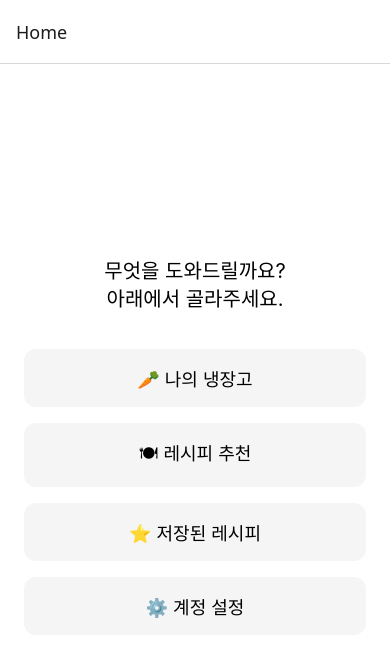
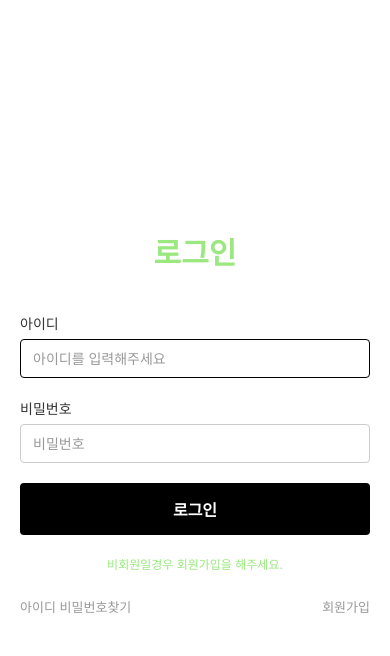
Before and after one commit to zhrldnpftl/DKU-OpenSource-Team12, a React Native app: screen /Login in a window 390 px wide. Shown: the top 656 px of the page. Built offline with nearby package versions, Linux system fonts and the light colour scheme.

Commit message:
[지민_0516] 초기 로그인 화면 및 기본 네비게이션 구현

```diff
--- a/App.js
+++ b/App.js
@@ -1,6 +1,9 @@
 import React from 'react';
 import { NavigationContainer } from '@react-navigation/native';
 import { createNativeStackNavigator } from '@react-navigation/native-stack';
+
+import LoginScreen from './src/screens/LoginScreen';
+import SignUpScreen from './src/screens/SignUpScreen';
 import HomeScreen from './src/screens/HomeScreen';
 import FridgeScreen from './src/screens/FridgeScreen';
 
@@ -9,7 +12,12 @@ const Stack = createNativeStackNavigator();
 export default function App() {
   return (
     <NavigationContainer>
-      <Stack.Navigator initialRouteName="Home">
+      <Stack.Navigator
+        initialRouteName="Login"
+        screenOptions={{ headerShown: false }}
+      >
+        <Stack.Screen name="Login" component={LoginScreen} />
+        <Stack.Screen name="SignUp" component={SignUpScreen} />
         <Stack.Screen name="Home" component={HomeScreen} />
         <Stack.Screen name="Fridge" component={FridgeScreen} />
       </Stack.Navigator>
--- /dev/null
+++ b/src/screens/LoginScreen.js
@@ -0,0 +1,102 @@
+import React from 'react';
+import { View, Text, TextInput, TouchableOpacity, StyleSheet } from 'react-native';
+
+export default function LoginScreen() {
+  return (
+    <View style={styles.container}>
+      <Text style={styles.title}>로그인</Text>
+
+      <Text style={styles.label}>아이디</Text>
+      <TextInput
+        style={styles.input}
+        placeholder="아이디를 입력해주세요"
+        placeholderTextColor="#999"
+      />
+
+      <Text style={styles.label}>비밀번호</Text>
+      <TextInput
+        style={[styles.input, styles.passwordInput]}
+        placeholder="비밀번호"
+        placeholderTextColor="#999"
+        secureTextEntry={true}
+      />
+
+      <TouchableOpacity style={styles.loginButton}>
+        <Text style={styles.loginButtonText}>로그인</Text>
+      </TouchableOpacity>
+
+      <Text style={styles.signupGuide}>비회원일경우 회원가입을 해주세요.</Text>
+
+      <View style={styles.linkRow}>
+        <TouchableOpacity>
+          <Text style={styles.linkText}>아이디 비밀번호찾기</Text>
+        </TouchableOpacity>
+
+        <TouchableOpacity>
+          <Text style={styles.linkText}>회원가입</Text>
+        </TouchableOpacity>
+      </View>
+    </View>
+  );
+}
+
+const styles = StyleSheet.create({
+  container: {
+    flex: 1,
+    padding: 20,
+    backgroundColor: '#fff',
+    justifyContent: 'center',
+  },
+  title: {
+    fontSize: 30,
+    fontWeight: '700',
+    color: '#9ae87f',
+    textAlign: 'center',
+    marginBottom: 40,
+  },
+  label: {
+    fontSize: 14,
+    fontWeight: '500',
+    marginBottom: 6,
+    color: '#333',
+  },
+  input: {
+    borderWidth: 1,
+    borderColor: '#000',
+    borderRadius: 4,
+    paddingHorizontal: 12,
+    paddingVertical: 10,
+    marginBottom: 20,
+    fontSize: 14,
+    color: '#333',
+  },
+  passwordInput: {
+    borderColor: '#ccc',
+  },
+  loginButton: {
+    backgroundColor: '#000',
+    borderRadius: 4,
+    paddingVertical: 14,
+    alignItems: 'center',
+    marginBottom: 20,
+  },
+  loginButtonText: {
+    color: '#fff',
+    fontWeight: '700',
+    fontSize: 16,
+  },
+  signupGuide: {
+    color: '#9ae87f',
+    fontSize: 12,
+    textAlign: 'center',
+    marginBottom: 25,
+  },
+  linkRow: {
+    flexDirection: 'row',
+    justifyContent: 'space-between',
+  },
+  linkText: {
+    color: '#999',
+    fontSize: 13,
+  },
+});
--- /dev/null
+++ b/src/screens/SignUpScreen.js
@@ -0,0 +1,20 @@
+import React from 'react';
+import { View, Text, Button, StyleSheet } from 'react-native';
+
+export default function SignUpScreen({ navigation }) {
+  return (
+    <View style={styles.container}>
+      <Text style={styles.title}>회원가입 화면</Text>
+      {/* 회원가입 폼은 추후 추가 */}
+      <Button
+        title="로그인 화면으로 이동"
+        onPress={() => navigation.navigate('Login')}
+      />
+    </View>
+  );
+}
+
+const styles = StyleSheet.create({
+  container: {flex:1, justifyContent:'center', alignItems:'center'},
+  title: {fontSize:24, marginBottom:20}
+});
```
